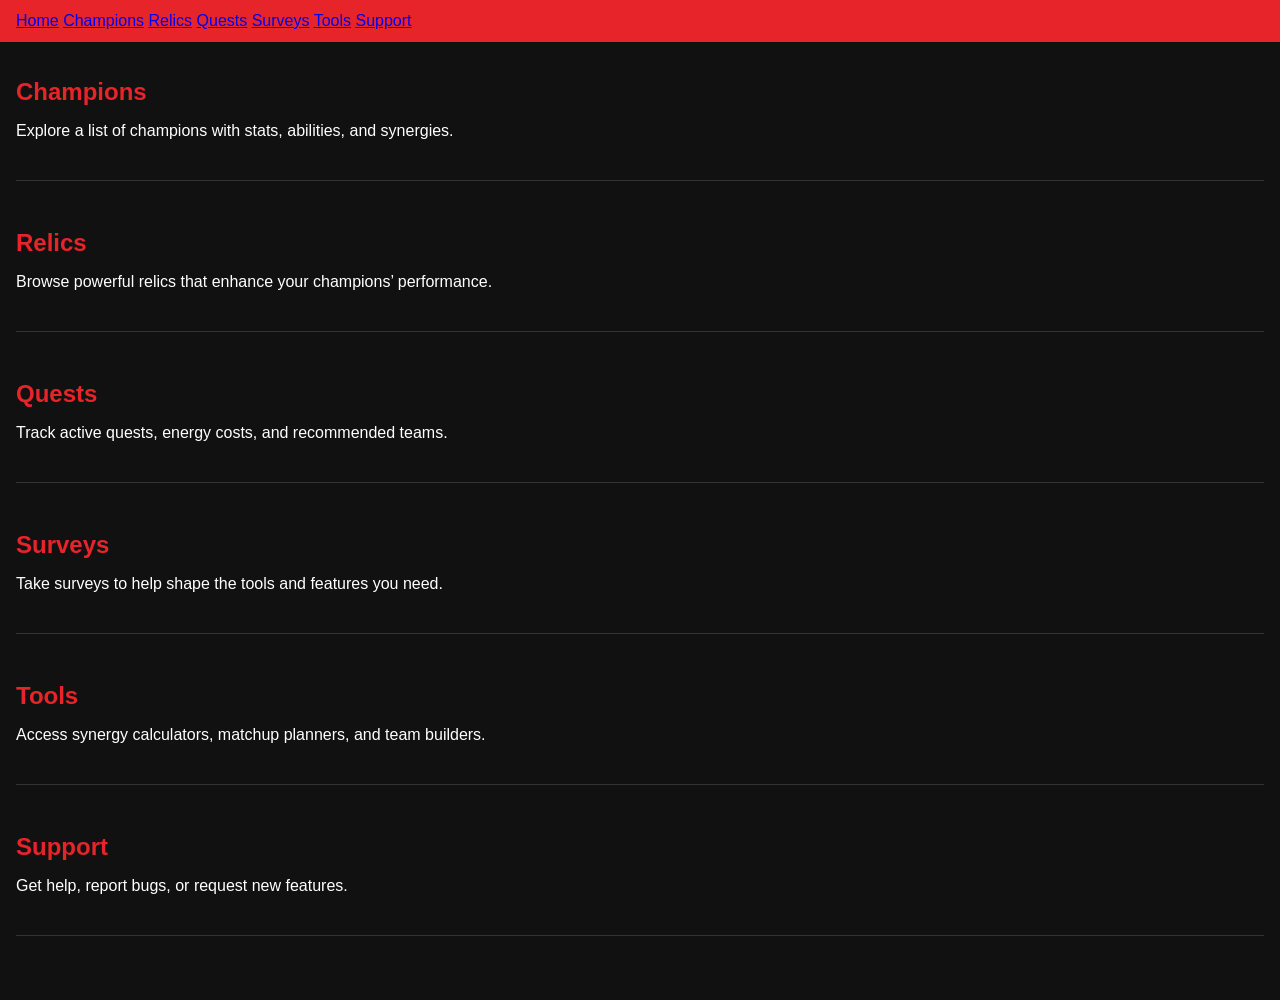
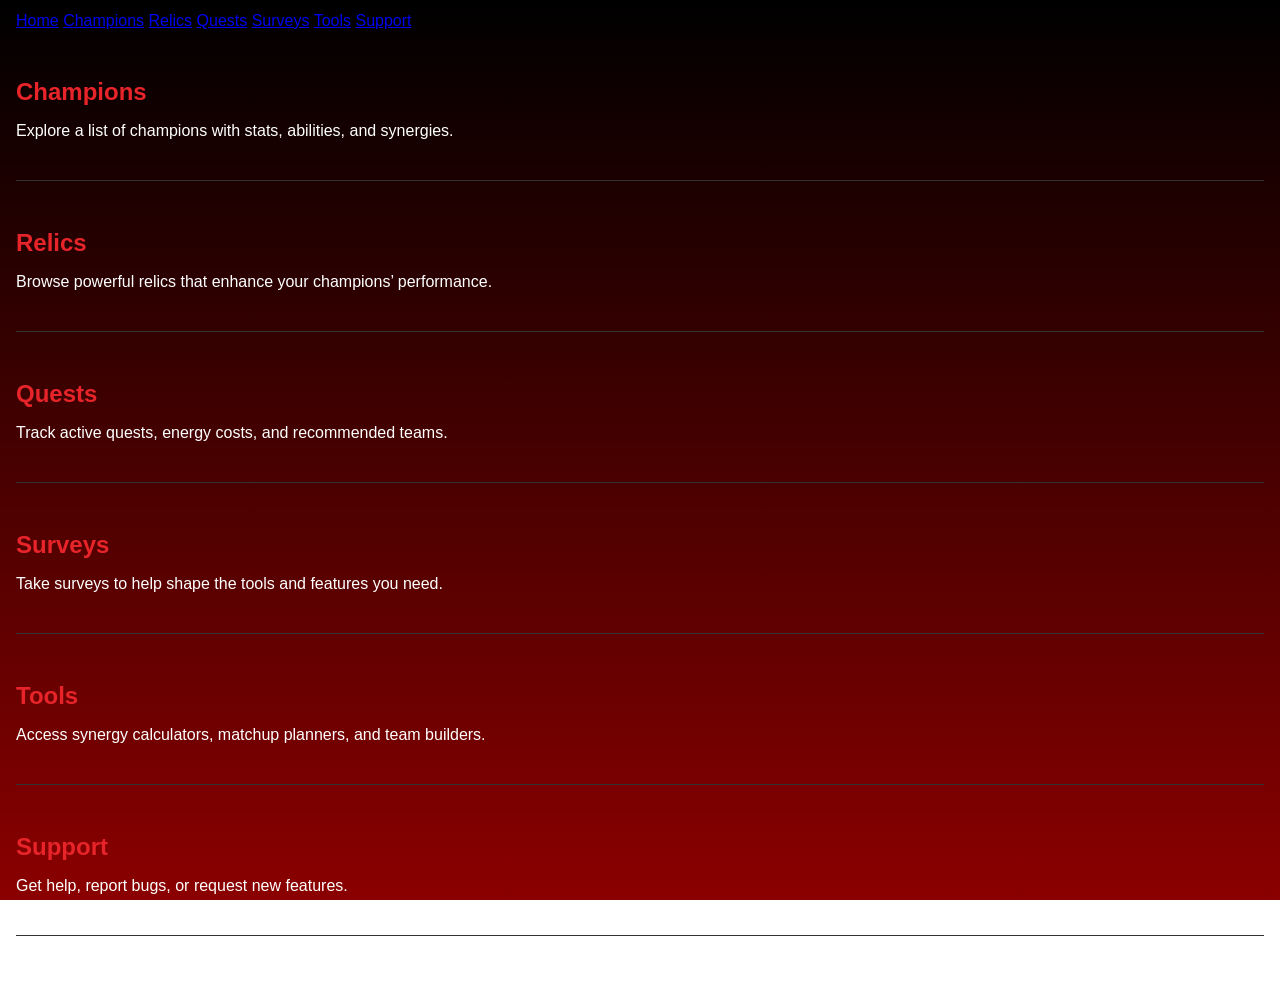

New character UI implemented

--- a/style.css
+++ b/style.css
@@ -1,7 +1,8 @@
 body {
   font-family: Arial, sans-serif;
   margin: 0;
-  background: #111;
+  min-height: 100vh;
+  background: linear-gradient(180deg, #000000 0%, #8B0000 100%) fixed;
   color: #fff;
 }
 
@@ -9,7 +10,6 @@ body {
   display: flex;
   justify-content: space-between;
   align-items: center;
-  background-color: #e62429;
   padding: 0.75rem 1rem;
   position: sticky;
   top: 0;
@@ -62,16 +62,72 @@ section {
   padding-bottom: 1.5rem;
 }
 
-h2 {
+h2 { 
   color: #e62429;
   margin-bottom: 0.5rem;
 }
 
+.champions-header {
+  text-align: center;
+  margin-bottom: 1rem;
+}
+
+#champion-count {
+  color: #ccc;
+  font-size: 0.9rem;
+}
+
 .champion-grid {
   display: grid;
-  grid-template-columns: repeat(auto-fill, minmax(60px, 1fr));
-  gap: 8px;
+  grid-template-columns: repeat(auto-fill, minmax(140px, 1fr));
+  gap: 15px;
   padding: 1rem;
+  max-width: 1400px;
+  margin: 0 auto;
+}
+
+.champion-card {
+  background: linear-gradient(135deg, #2a1a4a 0%, #1a0f2e 100%);
+  border: 2px solid #3a2a5a;
+  border-radius: 12px;
+  padding: 10px;
+  cursor: pointer;
+  transition: transform 0.2s, box-shadow 0.2s;
+  position: relative;
+  overflow: hidden;
+}
+
+.champion-card:hover {
+  transform: translateY(-5px);
+  box-shadow: 0 8px 20px rgba(138, 43, 226, 0.4);
+  border-color: #6a4a8a;
+}
+
+.champion-card.class-science {
+  background: linear-gradient(135deg, #1a4a2a 0%, #0f2e1a 100%);
+  border-color: #2a5a3a;
+}
+
+.champion-card.class-science:hover {
+  box-shadow: 0 8px 20px rgba(43, 226, 138, 0.4);
+  border-color: #4a8a6a;
+}
+
+.champion-avatar {
+  width: 100%;
+  height: 140px;
+  object-fit: cover;
+  border-radius: 8px;
+  margin-bottom: 8px;
+}
+
+.champion-name {
+  text-align: center;
+  font-size: 0.75rem;
+  font-weight: bold;
+  color: #fff;
+  text-transform: uppercase;
+  letter-spacing: 0.5px;
 }
 
 .champion-icon {
@@ -83,6 +139,135 @@ h2 {
 }
 
 .champion-icon:hover {
-  transform: scale(1.1);
+  transform: scale(1.1); 
   cursor: pointer;
+}
+
+.champion-main-image {
+  width: 200px; 
+  height: 200px;
+  object-fit: cover;
+  border-radius: 12px;
+  border: 3px solid green;
+  background-color: green;
+}
+
+.champion-title-section h1 {
+  margin: 0 0 0.5rem 0;
+  font-size: 2.5rem;
+}
+
+.champion-class {
+  display: inline-block;
+  padding: 0.5rem 1rem;
+  border-radius: 6px;
+  font-weight: bold;
+  margin-bottom: 0.5rem;
+}
+
+.champion-class.class-science {
+  background: #1a4a2a;
+  border: 2px solid green;
+}
+
+.champion-release {
+  color: #ccc;
+  font-size: 0.9rem;
+}
+
+.champion-section {
+  margin: 2rem 0;
+  padding: 1.5rem;
+  background: rgba(42, 26, 74, 0.3);
+  border-radius: 8px;
+}
+
+.champion-section h2 {
+  color: #e62429;
+  margin-top: 0;
+  border-bottom: 2px solid #6a4a8a;
+  padding-bottom: 0.5rem;
+}
+
+.champion-section h3 {
+  color: #9a7aba;
+  margin-top: 1.5rem;
+}
+
+.stats-table {
+  width: 100%;
+  border-collapse: collapse;
+  margin-top: 1rem;
+}
+
+.stats-table th,
+.stats-table td {
+  padding: 0.75rem;
+  text-align: left;
+  border-bottom: 1px solid #3a2a5a;
+}
+
+.stats-table th {
+  background: #2a1a4a;
+  font-weight: bold;
+  color: #ffd700;
+}
+
+.stats-table tr:hover {
+  background: rgba(106, 74, 138, 0.2);
+}
+
+.attributes-grid {
+  display: grid;
+  grid-template-columns: repeat(auto-fit, minmax(200px, 1fr));
+  gap: 1rem;
+  margin-top: 1rem;
+}
+
+.attribute-item {
+  display: flex;
+  justify-content: space-between;
+  padding: 1rem;
+  background: #2a1a4a;
+  border-radius: 8px;
+  border: 1px solid #3a2a5a;
+}
+
+.attribute-label {
+  font-weight: bold;
+}
+
+.attribute-value {
+  color: #ffd700;
+  font-size: 1.2rem;
+}
+
+.strength-weakness-list {
+  list-style: none;
+  padding: 0;
+}
+
+.strength-weakness-list li {
+  padding: 0.75rem;
+  margin: 0.5rem 0;
+  background: rgba(42, 26, 74, 0.3);
+  border-left: 4px solid #6a4a8a;
+  border-radius: 4px;
+}
+
+.ability-block,
+.synergy-block,
+.mastery-block {
+  margin: 1.5rem 0;
+  padding: 1rem;
+  background: rgba(26, 15, 46, 0.5);
+  border-radius: 8px;
+  border-left: 4px solid #9a7aba;
+}
+
+.ability-block h3,
+.synergy-block h3,
+.mastery-block h3 {
+  margin-top: 0;
+  color: #9a7aba;
 }
